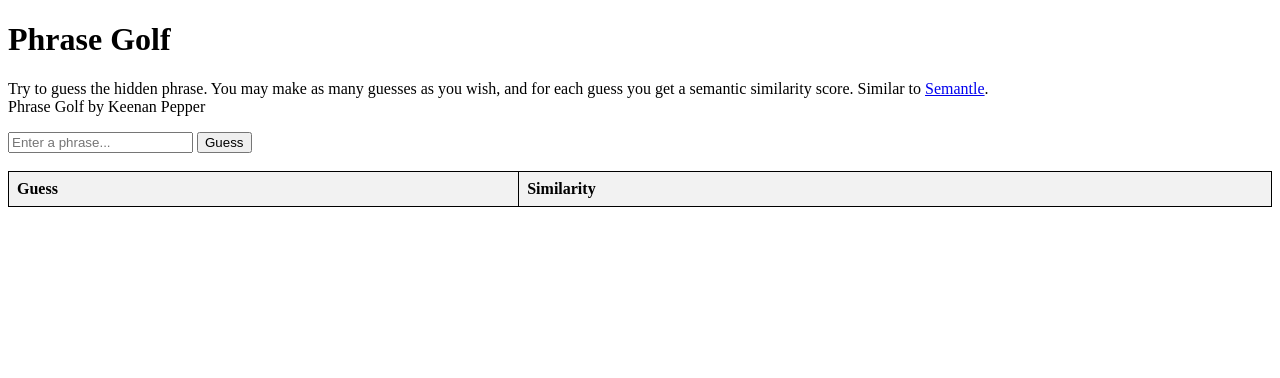
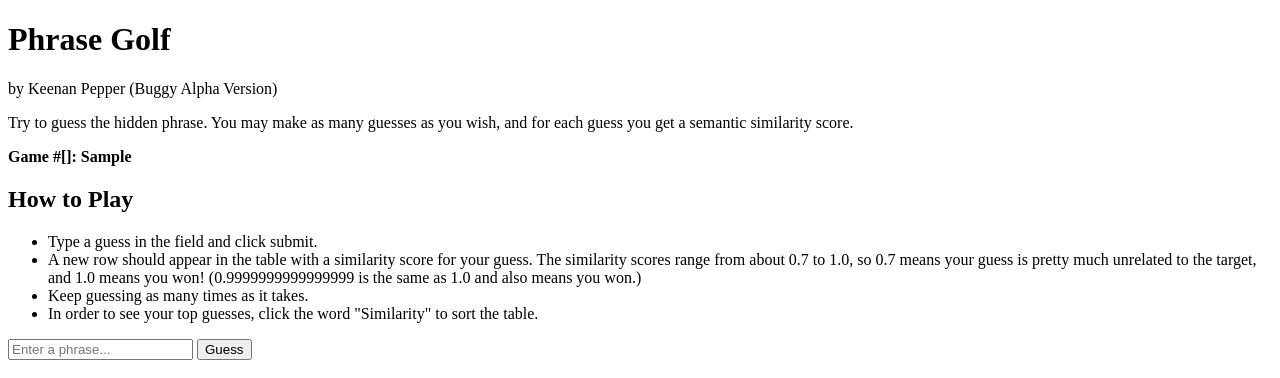
Before and after one commit to keenanpepper/phrasegolf, a Flask app: template templates/index.html in a window 1280 px wide. Shown: the top 378 px of the page. Run offline with Flask 2, Linux system fonts and the light colour scheme; the template is opened without the code that fills it: most values are stand-ins (such as "Sample title", 1, 10 or a date in 2020); lists and menus that the app fills with data are empty; parts of the project's set-up code (start-up, migrations or seed data) failed here and were passed over.

Commit message:
Multiple improvements

```diff
--- a/application.py
+++ b/application.py
@@ -6,6 +6,7 @@ from llama_cpp import Llama
 import logging.handlers
 import numpy as np
 import pytz
+import re
 import urllib
 
 def setup_logging():
@@ -54,7 +55,7 @@ def load_targets():
 
 targets = load_targets()
 
-START_DATE = datetime.date(2024,7,1)
+START_DATE = datetime.date(2024,7,2)
 
 def get_game_num_for_today():
     now = datetime.datetime.now(pytz.timezone('US/Pacific'))
@@ -83,13 +84,18 @@ def similarity(game_num, guess):
     guess_embedding = embed(guess)
     return cosine_similarity(target_embedding, guess_embedding)
 
-# FIXME game 1 shouldn't be hardcoded in index.html
+def letter_pattern(game_num):
+    target = get_target_for_game_num(game_num)
+    return re.sub(r'\S', '□', target)
 
 application = Flask(__name__)
 
 @application.route('/')
 def index():
-    return render_template('index.html')
+    game = get_game_num_for_today()
+    return render_template('index.html',
+                           game=game,
+                           letter_pattern=letter_pattern(game))
 
 application.add_url_rule('/game/<game>/guess/<guess>', 'similarity',
                          (lambda game, guess:
--- a/templates/index.html
+++ b/templates/index.html
@@ -31,10 +31,17 @@
 </head>
 <body>
     <h1>Phrase Golf</h1>
+    <p>by Keenan Pepper (Buggy Alpha Version)</p>
     <p>Try to guess the hidden phrase. You may make as many guesses as you
-        wish, and for each guess you get a semantic similarity score. Similar
-        to <a href="https://semantle.com/">Semantle</a>.<br/>Phrase Golf by
-        Keenan Pepper</p>
+        wish, and for each guess you get a semantic similarity score.</p>
+    <p><strong>Game #{{ game }}: {{ letter_pattern }}</strong></p>
+    <h2>How to Play</h2>
+    <ul>
+        <li>Type a guess in the field and click submit.</li>
+        <li>A new row should appear in the table with a similarity score for your guess. The similarity scores range from about 0.7 to 1.0, so 0.7 means your guess is pretty much unrelated to the target, and 1.0 means you won! (0.9999999999999999 is the same as 1.0 and also means you won.)</li>
+        <li>Keep guessing as many times as it takes.</li>
+        <li>In order to see your top guesses, click the word "Similarity" to sort the table.</li>
+    </ul>
     <form id="myForm">
         <input type="text" id="textInput" placeholder="Enter a phrase...">
         <button type="submit">Guess</button>
@@ -60,7 +67,7 @@
             const inputField = document.getElementById('textInput');
             const guess = inputField.value;
             if (guess.length == 0) return;
-            const url = `/game/1/guess/${encodeURIComponent(encodeURIComponent(guess))}`;
+            const url = `/game/{{ game }}/guess/${encodeURIComponent(encodeURIComponent(guess))}`;
 
             fetch(url)
             .then(response => response.json())
```
Also changed, not shown: 1 other file.
